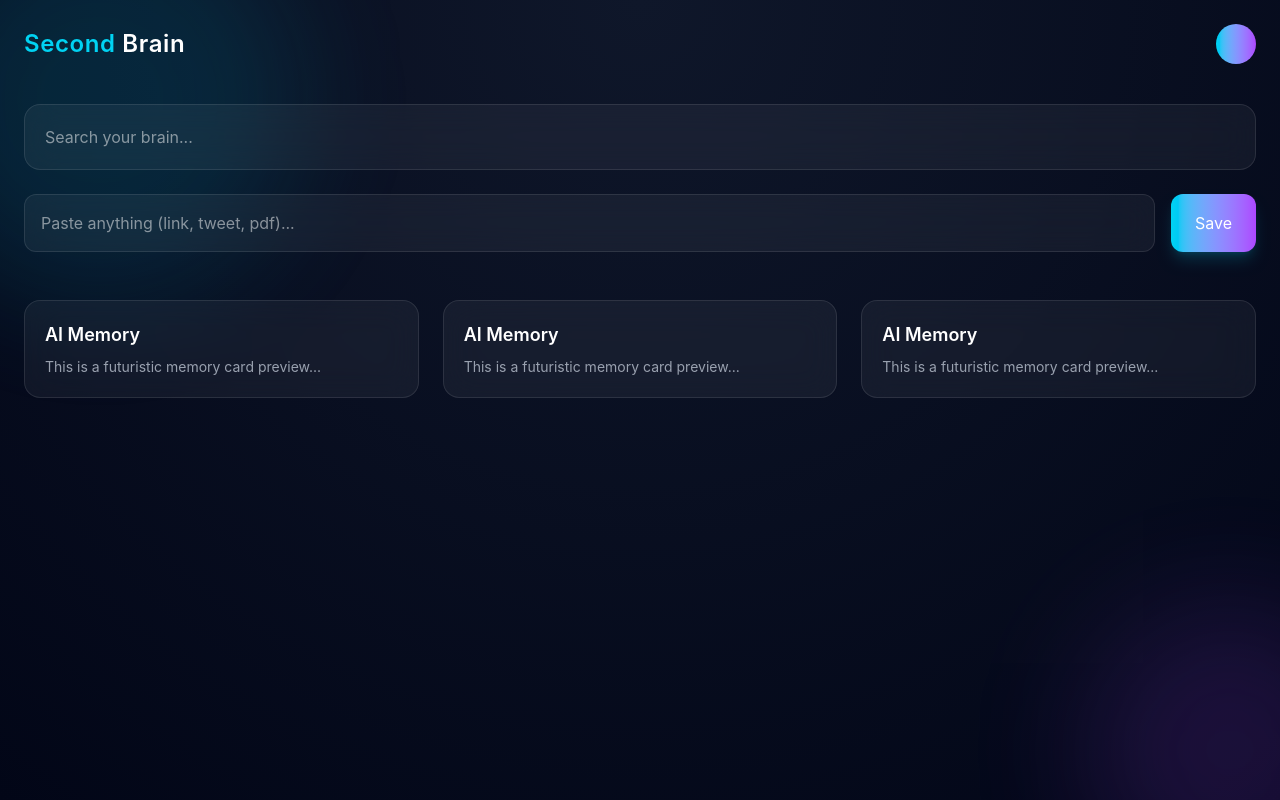
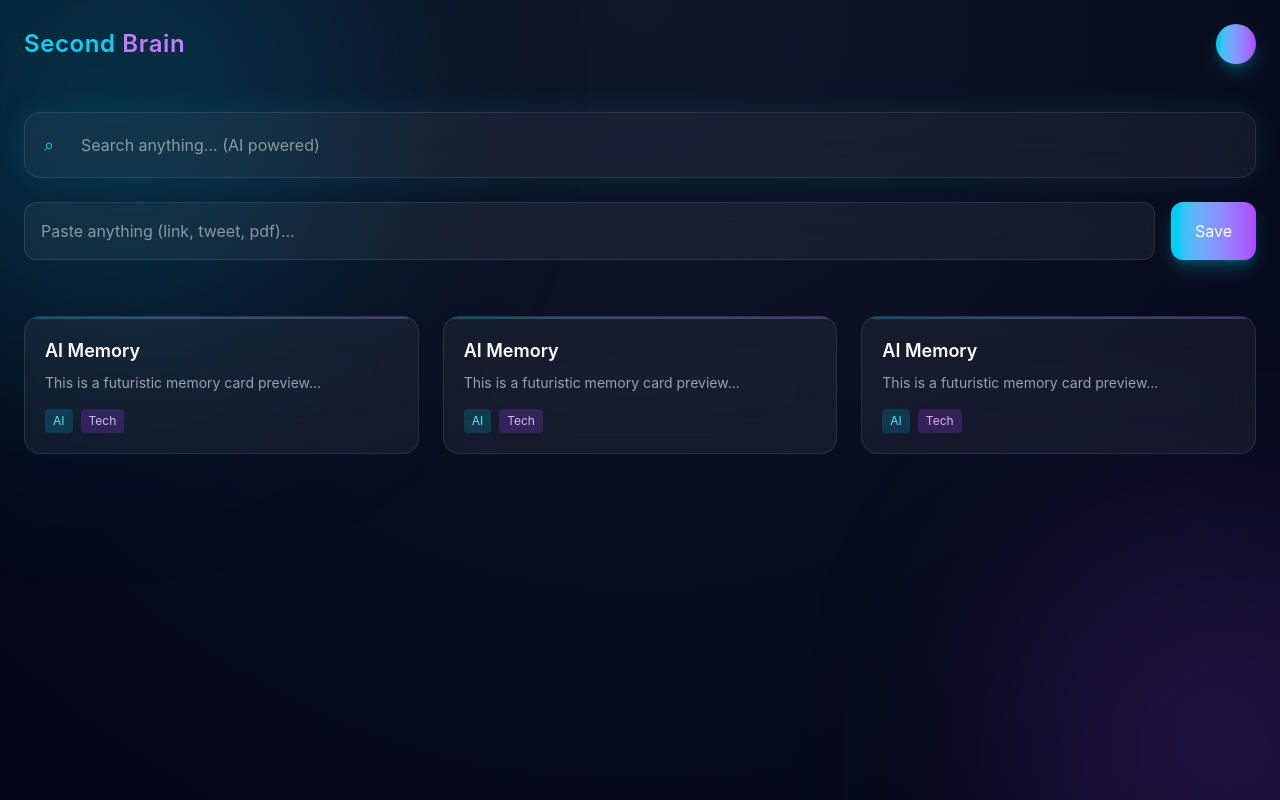
Before and after one commit to waisshaikh/second-brain, a React app in the folder frontend/: page / in a window 1280 px wide. Built offline with nearby package versions, Linux system fonts and the light colour scheme; the HTML template or start-up script is replaced by a standard one.

Commit message:
feat: enhance Dashboard and SaveBox components with improved styling.

```diff
--- a/frontend/src/Pages/Dashboard.jsx
+++ b/frontend/src/Pages/Dashboard.jsx
@@ -1,65 +1,86 @@
 import { motion } from "framer-motion";
+import { useState } from "react";
 
 export default function Dashboard() {
+  const [search, setSearch] = useState("");
+  const [url, setUrl] = useState("");
+
   return (
-    <div className="relative min-h-screen px-6 py-6 overflow-hidden">
-
-      {/* BACKGROUND GLOW */}
+    <motion.div
+      initial={{ opacity: 0, y: 15 }}
+      animate={{ opacity: 1, y: 0 }}
+      transition={{ duration: 0.6 }}
+      className="relative min-h-screen px-6 py-6 overflow-hidden"
+    >
+      {/*  BACKGROUND */}
       <div className="absolute inset-0 -z-10">
-        <div className="absolute w-[400px] h-[400px] bg-cyan-500/20 blur-3xl rounded-full top-[-100px] left-[-100px] animate-pulse"></div>
-        <div className="absolute w-[300px] h-[300px] bg-purple-500/20 blur-3xl rounded-full bottom-[-100px] right-[-100px] animate-pulse"></div>
+        <div className="absolute w-[500px] h-[500px] bg-cyan-500/20 blur-[120px] rounded-full top-[-150px] left-[-150px]" />
+        <div className="absolute w-[400px] h-[400px] bg-purple-500/20 blur-[120px] rounded-full bottom-[-150px] right-[-150px]" />
       </div>
 
-      {/* HEADER */}
+      {/*  HEADER */}
       <div className="flex justify-between items-center">
         <h1 className="text-2xl font-semibold tracking-wide">
-          <span className="text-cyan-400">Second</span> Brain
+          <span className="text-cyan-400">Second</span>{" "}
+          <span className="text-purple-400">Brain</span>
         </h1>
 
-        <div className="w-10 h-10 rounded-full bg-gradient-to-r from-cyan-400 to-purple-500"></div>
+        <div className="w-10 h-10 rounded-full bg-gradient-to-r from-cyan-400 to-purple-500 shadow-lg shadow-cyan-500/30" />
       </div>
 
-      {/* SEARCH */}
-      <motion.div
-        initial={{ opacity: 0, y: 40 }}
-        animate={{ opacity: 1, y: 0 }}
-        className="mt-10"
-      >
+      {/*  SEARCH  */}
+      <div className="mt-12 relative">
         <input
-          placeholder="Search your brain..."
-          className="w-full p-5 rounded-2xl bg-white/5 border border-white/10 backdrop-blur-lg
-          focus:border-cyan-400 focus:ring-2 focus:ring-cyan-400/30 outline-none transition"
+          value={search}
+          onChange={(e) => setSearch(e.target.value)}
+          placeholder="Search anything... (AI powered)"
+          className="w-full p-5 pl-14 rounded-2xl bg-white/5 border border-white/10 backdrop-blur-xl
+          focus:border-cyan-400 focus:ring-2 focus:ring-cyan-400/30
+          outline-none transition shadow-[0_0_30px_rgba(34,211,238,0.1)]"
         />
-      </motion.div>
 
-      {/* SAVE BOX */}
-      <div className="flex gap-4 mt-6">
+        {/*  Search Icon */}
+        <div className="absolute left-5 top-1/2 -translate-y-1/2 text-cyan-400 text-lg">
+          ⌕
+        </div>
+      </div>
+
+      {/*  SAVE INPUT */}
+      <div className="mt-6 flex gap-4">
         <input
+          value={url}
+          onChange={(e) => setUrl(e.target.value)}
           placeholder="Paste anything (link, tweet, pdf)..."
-          className="flex-1 p-4 rounded-xl bg-white/5 border border-white/10 backdrop-blur-lg"
+          className="flex-1 p-4 rounded-xl bg-white/5 border border-white/10 backdrop-blur-xl
+          focus:border-purple-400 focus:ring-2 focus:ring-purple-400/30 transition"
         />
 
         <button
           className="px-6 rounded-xl bg-gradient-to-r from-cyan-400 to-purple-500
-          hover:opacity-90 transition shadow-lg shadow-cyan-500/20"
+          hover:scale-105 active:scale-95 transition
+          shadow-lg shadow-cyan-500/30"
         >
           Save
         </button>
       </div>
 
-      {/* CARDS GRID */}
-      <div className="grid md:grid-cols-3 gap-6 mt-12">
+
+      {/*  GRID */}
+      <div className="grid md:grid-cols-3 gap-6 mt-14">
         {[1, 2, 3].map((item) => (
           <motion.div
             key={item}
             whileHover={{ scale: 1.05 }}
             transition={{ type: "spring", stiffness: 200 }}
-            className="relative p-5 rounded-2xl bg-white/5 border border-white/10 backdrop-blur-lg
-            hover:border-cyan-400/40 transition group"
+            className="relative p-5 rounded-2xl bg-white/5 border border-white/10 backdrop-blur-xl
+            hover:border-cyan-400/40 transition group overflow-hidden"
           >
-            {/* Glow effect */}
-            <div className="absolute inset-0 rounded-2xl opacity-0 group-hover:opacity-100 transition
-            bg-gradient-to-r from-cyan-500/10 to-purple-500/10 blur-xl"></div>
+            {/*  Glow overlay */}
+            <div className="absolute inset-0 opacity-0 group-hover:opacity-100 transition
+            bg-gradient-to-r from-cyan-500/10 to-purple-500/10 blur-xl" />
+
+            {/*  Top glow line */}
+            <div className="absolute top-0 left-0 w-full h-[2px] bg-gradient-to-r from-cyan-400 to-purple-400 opacity-30 group-hover:opacity-100" />
 
             <h2 className="text-lg font-semibold relative z-10">
               AI Memory
@@ -68,9 +89,19 @@ export default function Dashboard() {
             <p className="text-sm text-gray-400 mt-2 relative z-10">
               This is a futuristic memory card preview...
             </p>
+
+            {/* TAGS */}
+            <div className="flex gap-2 mt-4 text-xs relative z-10">
+              <span className="px-2 py-1 rounded bg-cyan-500/20 text-cyan-300">
+                AI
+              </span>
+              <span className="px-2 py-1 rounded bg-purple-500/20 text-purple-300">
+                Tech
+              </span>
+            </div>
           </motion.div>
         ))}
       </div>
-    </div>
+    </motion.div>
   );
 }
--- a/frontend/src/components/SaveBox.jsx
+++ b/frontend/src/components/SaveBox.jsx
@@ -25,11 +25,13 @@ export default function SaveBox() {
       />
 
       <button
-        onClick={handleSave}
-        className="px-6 bg-cyan-500 rounded-xl hover:bg-cyan-400 transition"
-      >
-        Save
-      </button>
+  className="px-6 rounded-xl bg-gradient-to-r from-cyan-400 to-purple-500
+  hover:scale-105 active:scale-95 transition
+  shadow-lg shadow-cyan-500/30"
+>
+  Save
+</button>
+
     </div>
   );
 }
```
